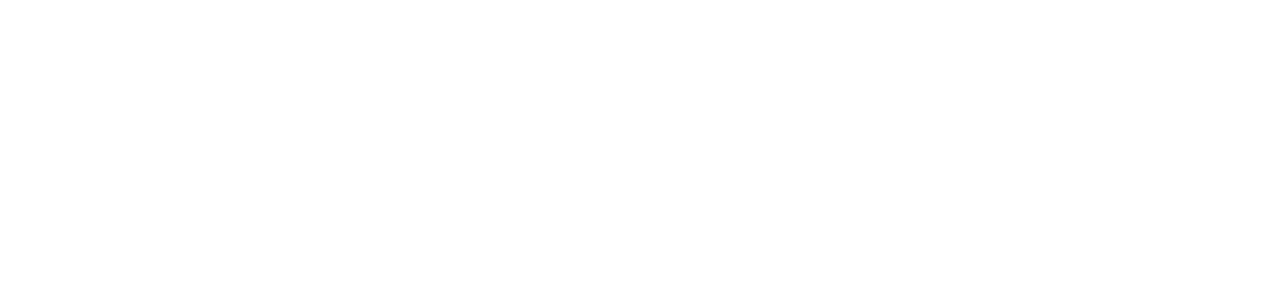
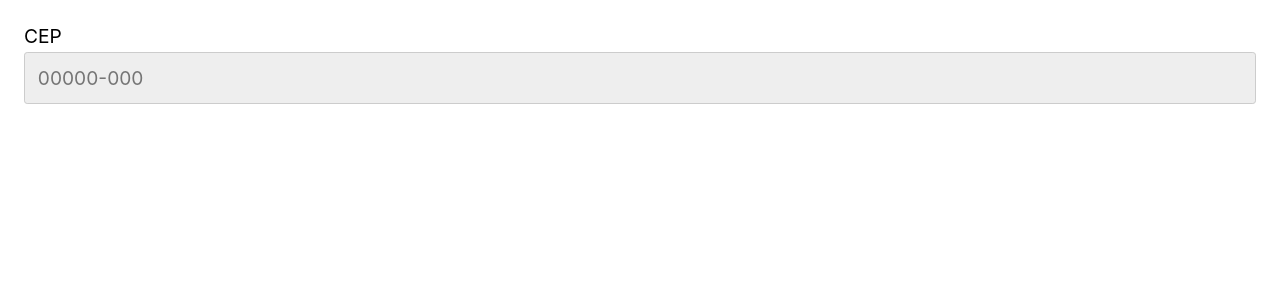
Before and after one commit to MarceloZanguettin/react_input_componentes, a React (Vite) app: page / in a window 1280 px wide. Shown: the top 300 px of the page. Built offline with nearby package versions, Linux system fonts and the light colour scheme.

Commit message:
Inserido um input para verificar a visualização

```diff
--- a/src/App.jsx
+++ b/src/App.jsx
@@ -5,6 +5,7 @@ import Radio from './Form/Radio';
 import Checkbox from './Form/Checkbox';
 
 const App = () => {
+  const [cep, setCep] = React.useState('');
   /*
   const [nome, setNome] = React.useState('');
   const [email, setEmail] = React.useState('');
@@ -12,7 +13,18 @@ const App = () => {
   const [cor, setCor] = React.useState('');
   const [linguagens, setLinguagens] = React.useState([]);
   */
-  return;
+  return (
+    <form>
+      <Input
+        label="CEP"
+        id="cep"
+        type="text"
+        placeholder="00000-000"
+        value={cep}
+        setValue={setCep}
+      />
+    </form>
+  );
   /*
   (
     <form>
```
